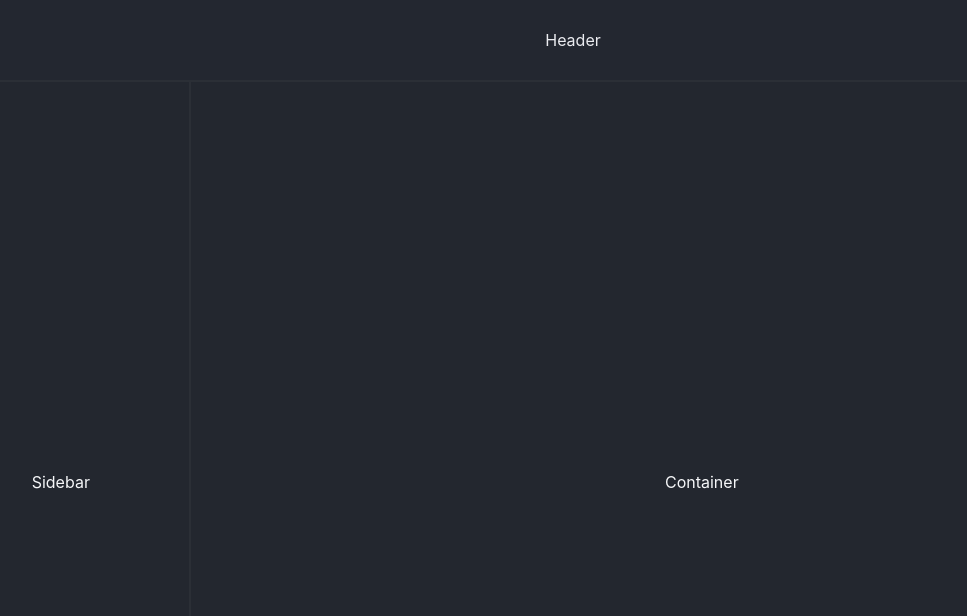
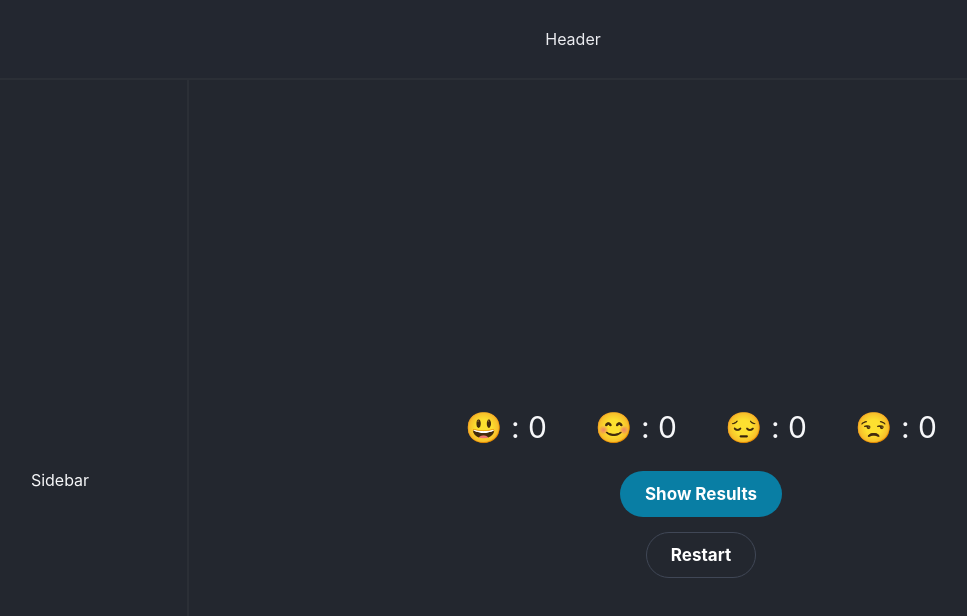
Before and after one commit to RomaDel1fe/react-app, a React (Create React App) app: page / in a window 1280 px wide. Shown: the top 616 px of the page, without its empty margins (67-1034 px from the left). Built offline with nearby package versions, Linux system fonts and the light colour scheme.

Commit message:
voting for the best emoji has been completed

```diff
--- a/package.json
+++ b/package.json
@@ -6,6 +6,7 @@
     "@testing-library/jest-dom": "^5.16.5",
     "@testing-library/react": "^13.4.0",
     "@testing-library/user-event": "^13.5.0",
+    "prop-types": "^15.8.1",
     "react": "^18.2.0",
     "react-dom": "^18.2.0",
     "react-scripts": "5.0.1",
--- a/src/App.css
+++ b/src/App.css
@@ -43,3 +43,8 @@
   display: flex;
   height: 100%;
 }
+@media (max-width:426px) {
+  .Wrapper{
+    flex-direction: column-reverse;
+  }
+}
--- a/src/components/Container/Container.css
+++ b/src/components/Container/Container.css
@@ -2,7 +2,9 @@
   display: flex;
   justify-content: center;
   align-items: center;
+  flex-direction: column;
   background: #23272f;
+  padding: 0 15px;
   color: #f6f7f9;
   height: 100%;
   flex: 80%;
--- a/src/components/Container/Container.js
+++ b/src/components/Container/Container.js
@@ -1,9 +1,63 @@
 import React from "react";
 import './Container.css'
+import EmojiList from "../EmojiList/EmojiList";
+import Button from "../baseComponents/Button/Button";
 
 class Container extends React.Component{
+  constructor(props) {
+    super(props);
+    this.state = {
+      emojis: {
+        "😃": 0,
+        "😊": 0,
+        "😔": 0,
+        "😒": 0
+      },
+      winners: [],
+      resultsShown: false,
+    };
+  }
+
+  incrementCount = (emoji) => {
+    if (this.state.resultsShown) {
+      return;
+    }
+
+    this.setState(prevState => {
+      let newEmojis = { ...prevState.emojis };
+      newEmojis[emoji]++;
+      return { emojis: newEmojis };
+    });
+  }
+
+  getWinner = () => {
+    let maxVotes = Math.max(...Object.values(this.state.emojis));
+    let winningEmojis = Object.keys(this.state.emojis).filter(emoji => this.state.emojis[emoji] === maxVotes);
+    this.setState({ winners: winningEmojis, resultsShown: true });
+  }
+
+  setWinner = (winners) => {
+    this.setState({ winners });
+  }
+
+  restart = () => {
+    this.setState({
+      emojis: {
+        "😃": 0,
+        "😊": 0,
+        "😔": 0,
+        "😒": 0
+      },
+      winners: [],
+      resultsShown: false,
+    });
+  }
   render(){
-    return <main className="Container">Container</main>
+    return <main className="Container">
+      <EmojiList emojis={this.state.emojis} incrementCount={this.incrementCount} winners={this.state.winners}/>
+      <Button type="primary" onClick={this.getWinner} label="Show Results"/>
+      <Button type="secondary" onClick={this.restart} label="Restart"/>
+    </main>
   }
 }
 
--- /dev/null
+++ b/src/components/EmojiList/EmojiList.css
@@ -0,0 +1,34 @@
+.Emojis{
+  display: flex;
+  align-items: center;
+  justify-content: center;
+  flex-wrap: wrap;
+  gap: 20px;
+  margin: 20px 0;
+}
+.Emoji{
+  font-size: 30px;
+  display: flex;
+  align-items: center;
+  justify-content: center;
+  padding: 6px 12px;
+  border-radius: 9999px;
+  cursor: pointer;
+  transition: all .3s ease;
+  min-width: 110px;
+  user-select: none;
+}
+.Emoji:hover{
+  background: #f6f7f90d;
+}
+.Emoji:active{
+  background: #097ea4;
+}
+
+.Emoji__winner{
+  background: #097ea4;
+  transform: scale(1.1);
+}
+.Emoji__winner:hover {
+  background: #097ea4; /* Reset the color to its default state */
+}
--- /dev/null
+++ b/src/components/EmojiList/EmojiList.js
@@ -0,0 +1,26 @@
+import { Component } from "react"
+import PropTypes from 'prop-types';
+import './EmojiList.css'
+
+class EmojiList extends Component{
+  static propTypes = {
+    emojis: PropTypes.object.isRequired,
+    winners: PropTypes.array.isRequired,
+    incrementCount: PropTypes.func.isRequired
+  };
+  render(){
+    let emojiElements = Object.keys(this.props.emojis).map(emoji => {
+      let emojiClass = "Emoji";
+      if (this.props.winners.includes(emoji)) {
+        emojiClass += " Emoji__winner";
+      }
+      return (
+        <li key={emoji} className={emojiClass} onClick={() => this.props.incrementCount(emoji)}>
+          {emoji} : {this.props.emojis[emoji]}
+        </li>
+      );
+    });
+    return <ul className="Emojis">{emojiElements}</ul>;
+  }
+}
+export default EmojiList;
--- /dev/null
+++ b/src/components/baseComponents/Button/Button.css
@@ -0,0 +1,29 @@
+.Button{
+  font-size: 17px;
+  font-weight: 700;
+  display: flex;
+  align-items: center;
+  justify-content: center;
+  gap: 5px;
+  padding: 12px 24px;
+  border-radius: 9999px;
+  color: #fff;
+  border: 1px solid transparent;
+  transition: all .3s ease;
+}
+.Button:not(:last-child) {
+  margin-bottom: 15px;
+}
+.Button__primary{
+  background: #097ea4;
+}
+.Button__primary:hover{
+  background: #097da4c3;
+}
+.Button__secondary{
+  border-color: #404756;
+  background: transparent;
+}
+.Button__secondary:hover{
+  background: #404756;
+}
--- /dev/null
+++ b/src/components/baseComponents/Button/Button.js
@@ -0,0 +1,31 @@
+import { Component } from "react"
+import PropTypes from 'prop-types';
+import './Button.css'
+
+class Button extends Component{
+  static propTypes = {
+    type: PropTypes.oneOf(['primary', 'secondary']),
+    onClick: PropTypes.func.isRequired,
+    label: PropTypes.string.isRequired
+  }
+
+  static defaultProps = {
+    type: 'primary'
+  }
+  render(){
+    let buttonClass = "Button";
+
+    switch(this.props.type) {
+      case "primary":
+        buttonClass += " Button__primary";
+        break;
+      case "secondary":
+        buttonClass += " Button__secondary";
+        break;
+      default:
+        break;
+    }
+    return <button className={buttonClass} onClick={this.props.onClick}>{this.props.label}</button>;
+  }
+}
+export default Button;
--- a/src/index.css
+++ b/src/index.css
@@ -1,3 +1,94 @@
+/* Reset */
+/* Reset and base styles  */
+* {
+	padding: 0px;
+	margin: 0px;
+	border: none;
+}
+
+*,
+*::before,
+*::after {
+	box-sizing: border-box;
+}
+
+/* Links */
+
+a, a:link, a:visited  {
+    text-decoration: none;
+}
+
+a:hover  {
+    text-decoration: none;
+}
+
+/* Common */
+
+aside, nav, footer, header, section, main {
+	display: block;
+}
+
+h1, h2, h3, h4, h5, h6, p {
+    font-size: inherit;
+	font-weight: inherit;
+}
+
+ul, ul li {
+	list-style: none;
+}
+
+img {
+	vertical-align: top;
+}
+
+img, svg {
+	max-width: 100%;
+	height: auto;
+}
+
+address {
+  font-style: normal;
+}
+
+/* Form */
+
+input, textarea, button, select {
+	font-family: inherit;
+    font-size: inherit;
+    color: inherit;
+    background-color: transparent;
+}
+
+input::-ms-clear {
+	display: none;
+}
+
+button, input[type="submit"] {
+    display: inline-block;
+    box-shadow: none;
+    background-color: transparent;
+    background: none;
+    cursor: pointer;
+}
+
+input:focus, input:active,
+button:focus, button:active {
+    outline: none;
+}
+
+button::-moz-focus-inner {
+	padding: 0;
+	border: 0;
+}
+
+label {
+	cursor: pointer;
+}
+
+legend {
+	display: block;
+}
+
 body {
   margin: 0;
   font-family: -apple-system, BlinkMacSystemFont, 'Segoe UI', 'Roboto', 'Oxygen',
```
Also changed, not shown: 1 other file (tests, documents, lock files or other folders).
